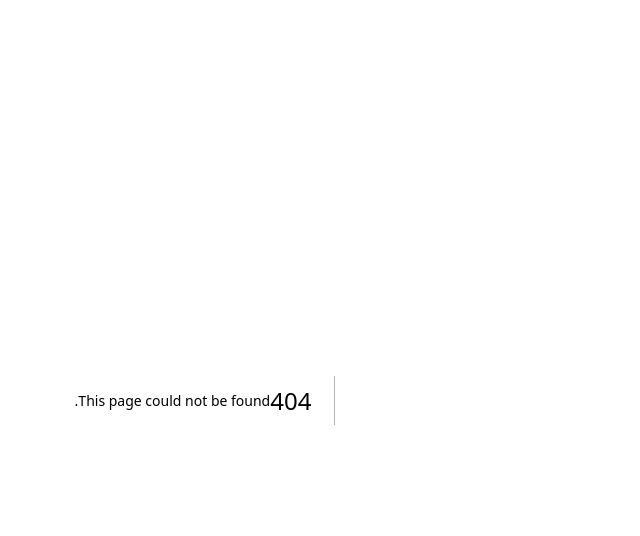
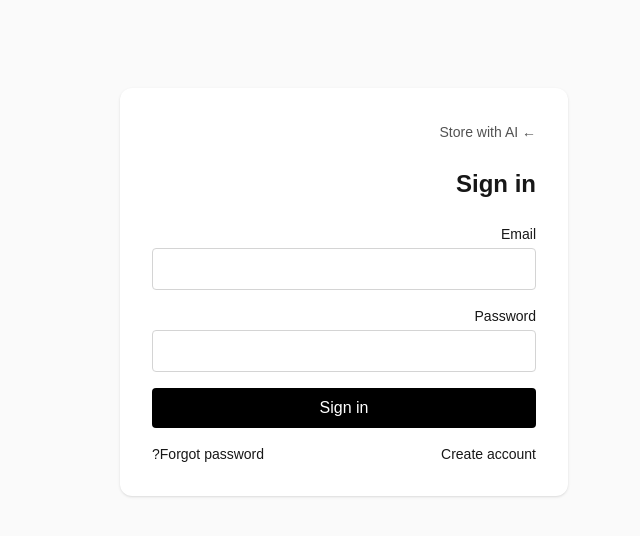
Before and after one commit to almukharimabdulrahman-ship-it/Store-with-ai, a Next.js app: page /login in a window 1280 px wide. Before the commit this address had no page. Shown: the top 536 px of the page, without its empty margins (467-1107 px from the left). Built offline with nearby package versions, Linux system fonts and the light colour scheme.

Commit message:
feat(auth): add login page

```diff
--- /dev/null
+++ b/src/app/(auth)/login/page.tsx
@@ -0,0 +1,10 @@
+import Link from "next/link";
+import { AuthForm } from "../auth-form";
+import { loginAction } from "../actions";
+import { signIn } from "@/auth";
+
+export default function LoginPage() {
+  return <><h1 className="my-6 text-2xl font-bold">Sign in</h1><AuthForm action={loginAction} fields={[{ name: "email", label: "Email", type: "email", autoComplete: "email" }, { name: "password", label: "Password", type: "password", autoComplete: "current-password" }]} submit="Sign in" />
+  <div className="mt-4 flex justify-between text-sm"><Link href="/register">Create account</Link><Link href="/forgot-password">Forgot password?</Link></div>
+  {(process.env.AUTH_GOOGLE_ID || process.env.AUTH_GITHUB_ID) && <div className="mt-6 space-y-2 border-t pt-6">{process.env.AUTH_GOOGLE_ID && <form action={async () => { "use server"; await signIn("google", { redirectTo: "/dashboard" }); }}><button className="w-full rounded border p-2">Continue with Google</button></form>}{process.env.AUTH_GITHUB_ID && <form action={async () => { "use server"; await signIn("github", { redirectTo: "/dashboard" }); }}><button className="w-full rounded border p-2">Continue with GitHub</button></form>}</div>}</>;
+}
```
